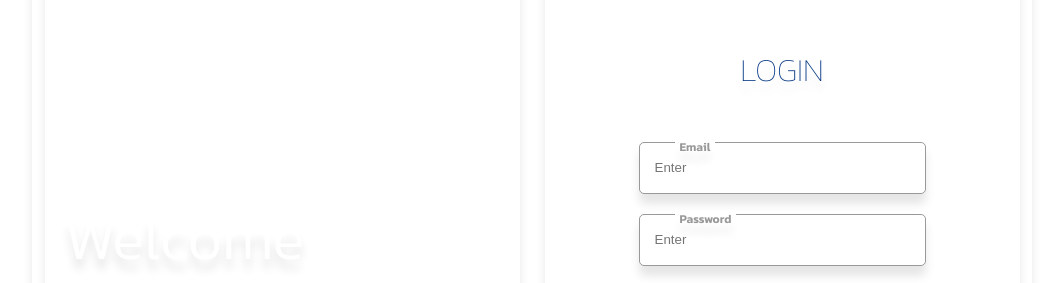
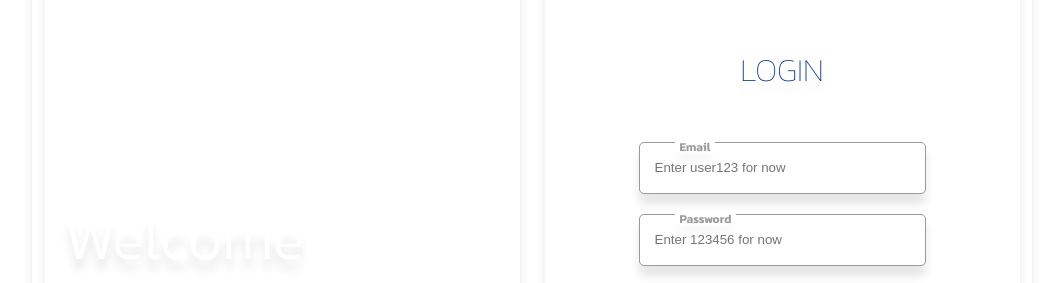
Before and after one commit to aniket123de/SIH1644, a website: page index.html in a window 1280 px wide. Shown: the part 162-445 px from the top of the page, without its empty margins (108-1171 px from the left). Drawn offline with Linux system fonts and the light colour scheme.

Commit message:
Update index.html

```diff
--- a/index.html
+++ b/index.html
@@ -300,10 +300,10 @@
         </div>
         <div id="right">
             <h1 id="login">LogIn</h1><br>
-            <input type="email" id="email" class="client-info" placeholder="Enter "user123" ">
+            <input type="email" id="email" class="client-info" placeholder="Enter user123 for now">
             <label for="email">Email</label>
 
-            <input type="password" id="password" class="client-info" placeholder="Enter "123456" ">
+            <input type="password" id="password" class="client-info" placeholder="Enter 123456 for now">
             <label for="password">Password</label>
 
             <input type="submit" id="submit" class="client-info" value="Submit">
```
